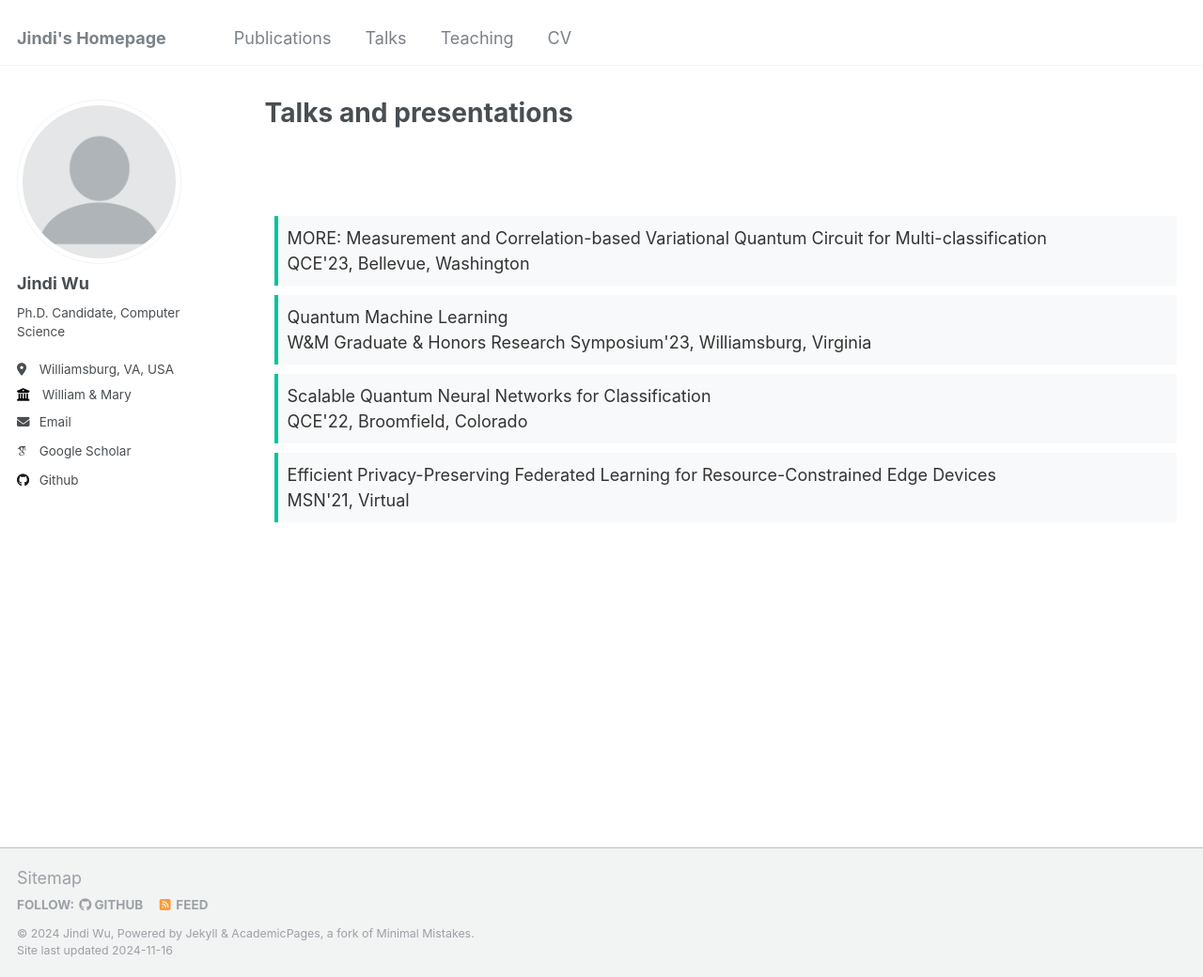
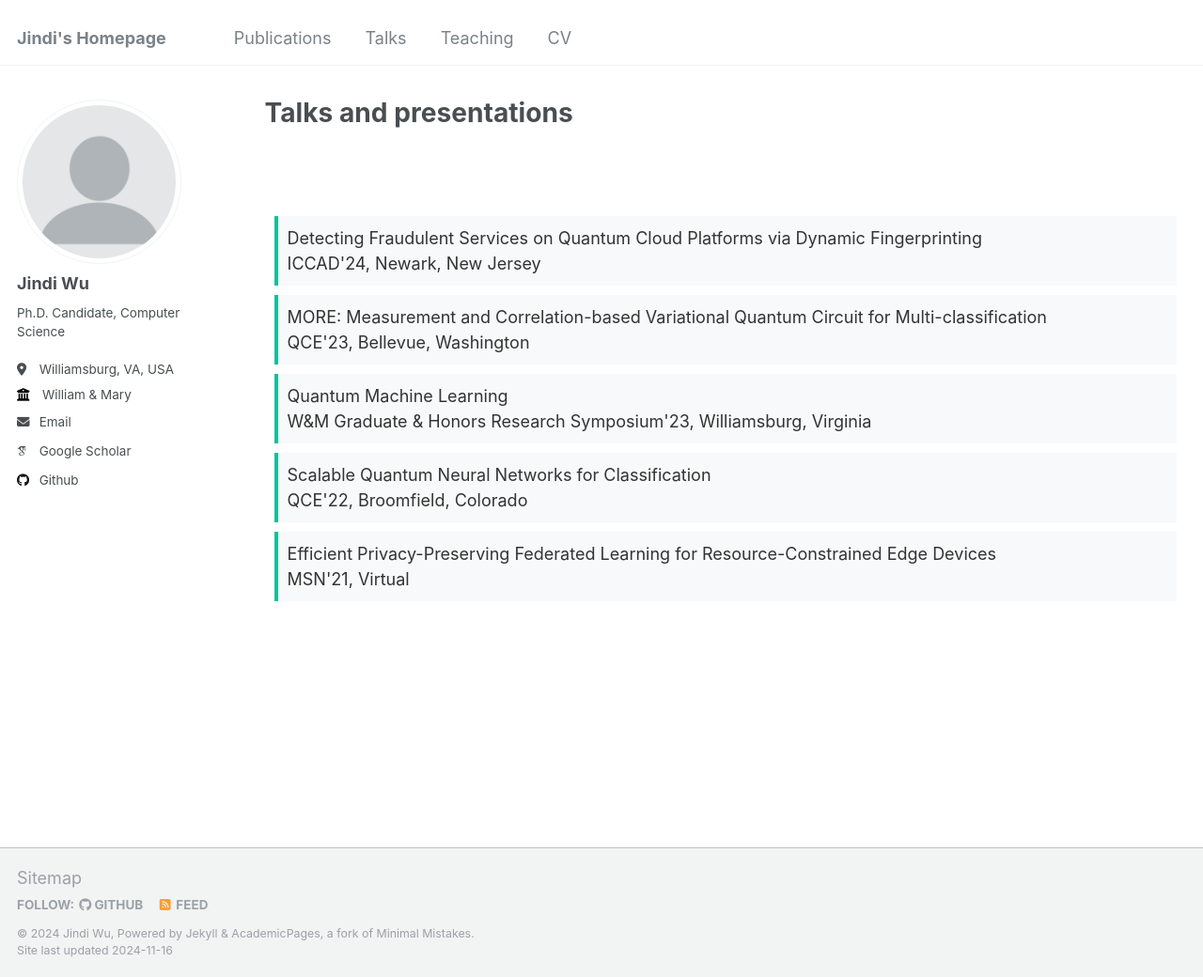
Before and after one commit to Jindi0/website, a Jekyll site: the page built from _pages/talks.md, in a window 1280 px wide and 1040 px high. Shown: the whole window at 94% size. Built offline with Jekyll 4.4.1, drawn with Linux system fonts in a browser that asks for light colours; some web fonts are replaced.

Commit message:
Update talks.md

```diff
--- a/_pages/talks.md
+++ b/_pages/talks.md
@@ -32,6 +32,12 @@ author_profile: true
 <br>
 
 <blockquote class="green-quote">
+Detecting Fraudulent Services on Quantum Cloud Platforms via Dynamic Fingerprinting <br>
+ICCAD'24, Newark, New Jersey
+</blockquote>
+
+
+<blockquote class="green-quote">
 MORE: Measurement and Correlation-based Variational Quantum Circuit for Multi-classification <br>
 QCE'23, Bellevue, Washington
 </blockquote>
```
